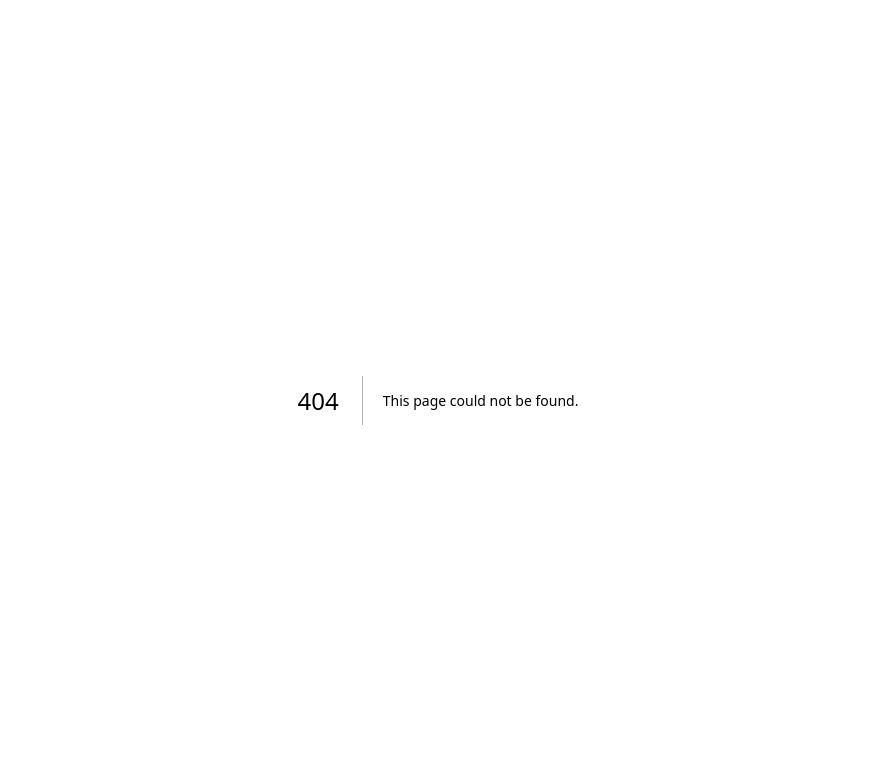
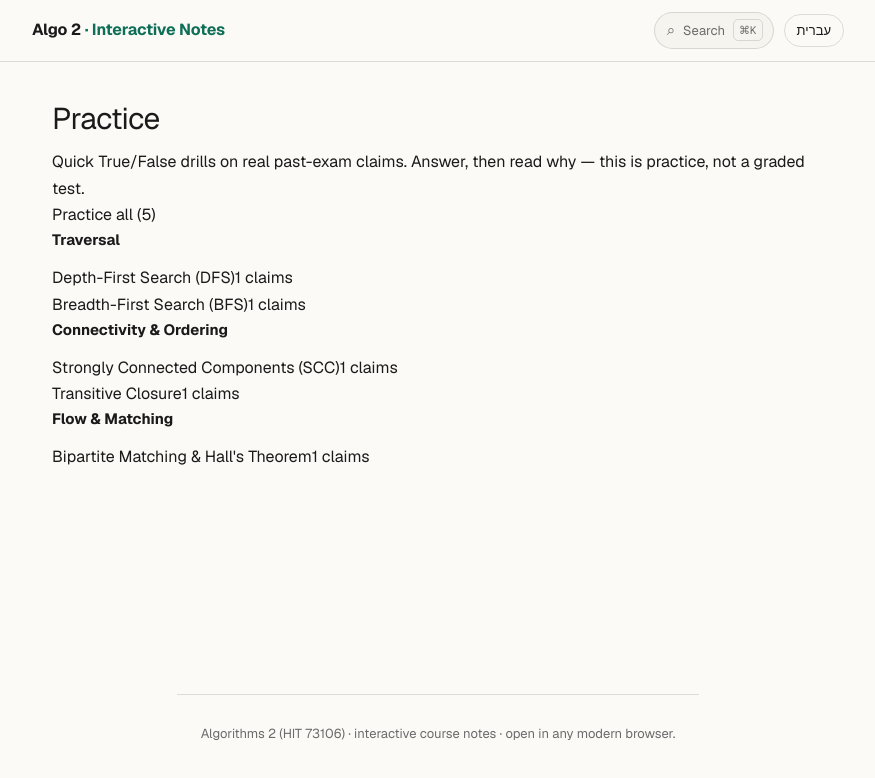
Before and after one commit to AdirBuskila/algorithms, a Next.js app: page /en/practice in a window 1280 px wide. Before the commit this address had no page. Shown: the top 778 px of the page, without its empty margins (202-1077 px from the left). Built offline with nearby package versions, Linux system fonts and the light colour scheme.

Commit message:
Add /[lang]/practice route

```diff
--- /dev/null
+++ b/src/app/[lang]/practice/page.tsx
@@ -0,0 +1,50 @@
+import type { Metadata } from "next";
+import { notFound } from "next/navigation";
+import { LOCALES, type Locale } from "@/lib/content";
+import { t } from "@/lib/i18n";
+import { getQuestions, getPracticeOverview } from "@/lib/practice";
+import PracticeSession from "@/components/PracticeSession";
+
+type Params = { lang: string };
+
+export function generateStaticParams(): Params[] {
+  return LOCALES.map((lang) => ({ lang }));
+}
+
+export async function generateMetadata({
+  params,
+}: {
+  params: Promise<Params>;
+}): Promise<Metadata> {
+  const { lang } = await params;
+  const s = t(lang as Locale);
+  return { title: `${s.practice.title} — Algo 2` };
+}
+
+export default async function PracticePage({
+  params,
+}: {
+  params: Promise<Params>;
+}) {
+  const { lang } = await params;
+  if (!LOCALES.includes(lang as Locale)) notFound();
+  const L = lang as Locale;
+  const s = t(L);
+
+  const questions = getQuestions(L);
+  const overview = getPracticeOverview(L);
+
+  return (
+    <main className="page">
+      <header className="algo-header">
+        <h1>{s.practice.title}</h1>
+      </header>
+      <PracticeSession
+        questions={questions}
+        overview={overview}
+        lang={L}
+        labels={{ ...s.practice, groups: s.groups }}
+      />
+    </main>
+  );
+}
```
